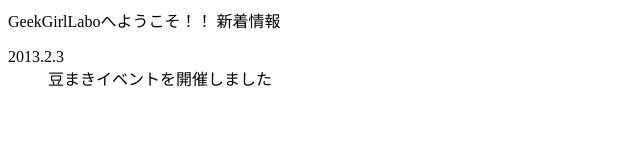
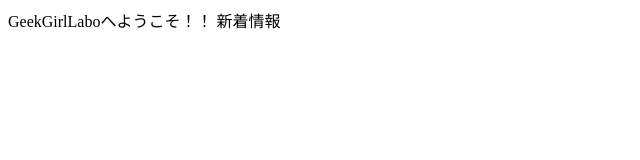
Before and after one commit to geekgirllabo/gitlesson, a plain HTML site: page index.html in a window 1280 px wide. Shown: the whole page, without its empty margins (0-640 px from the left). Drawn offline with Linux system fonts and the light colour scheme.

Commit message:
豆まき情報を削除

```diff
--- a/index.html
+++ b/index.html
@@ -6,9 +6,5 @@
 <body>
 	GeekGirlLaboへようこそ！！
 	新着情報
-	<dl>
-		<dt>2013.2.3</dt>
-		<dd>豆まきイベントを開催しました</dd>
-	</dl>
 </body>
 </html>
```
